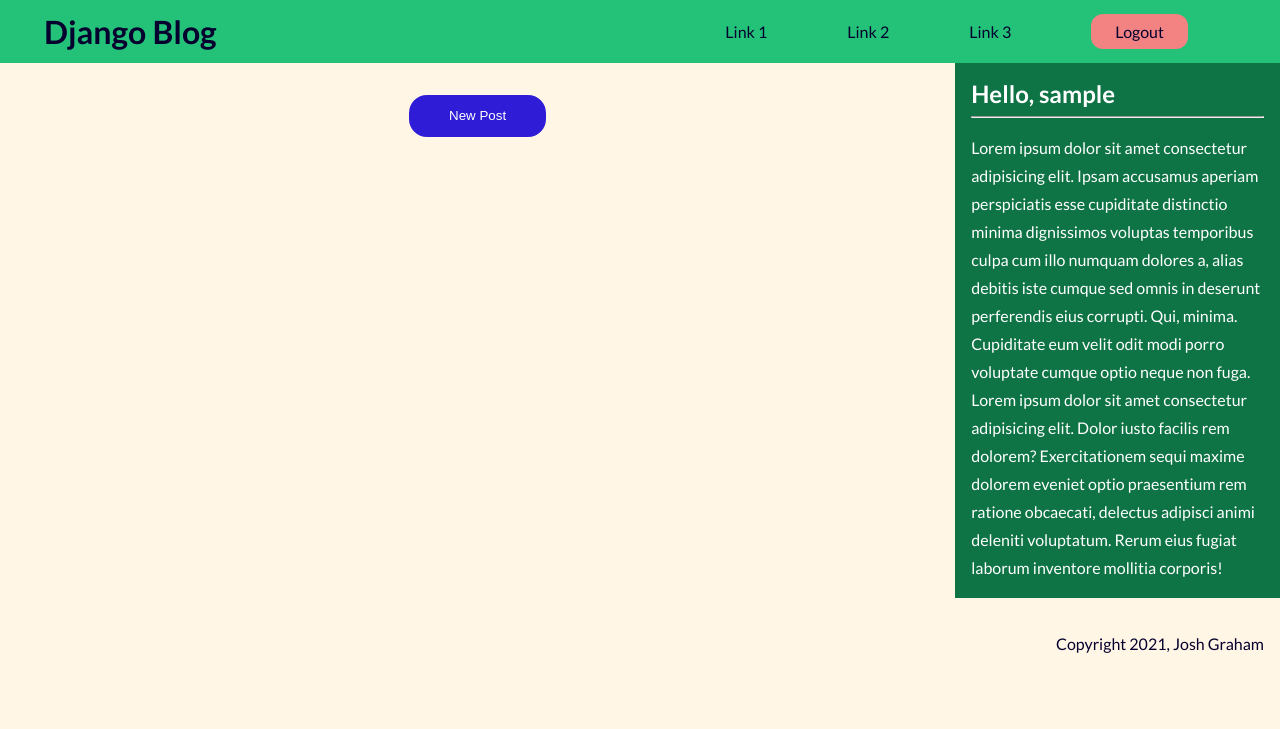
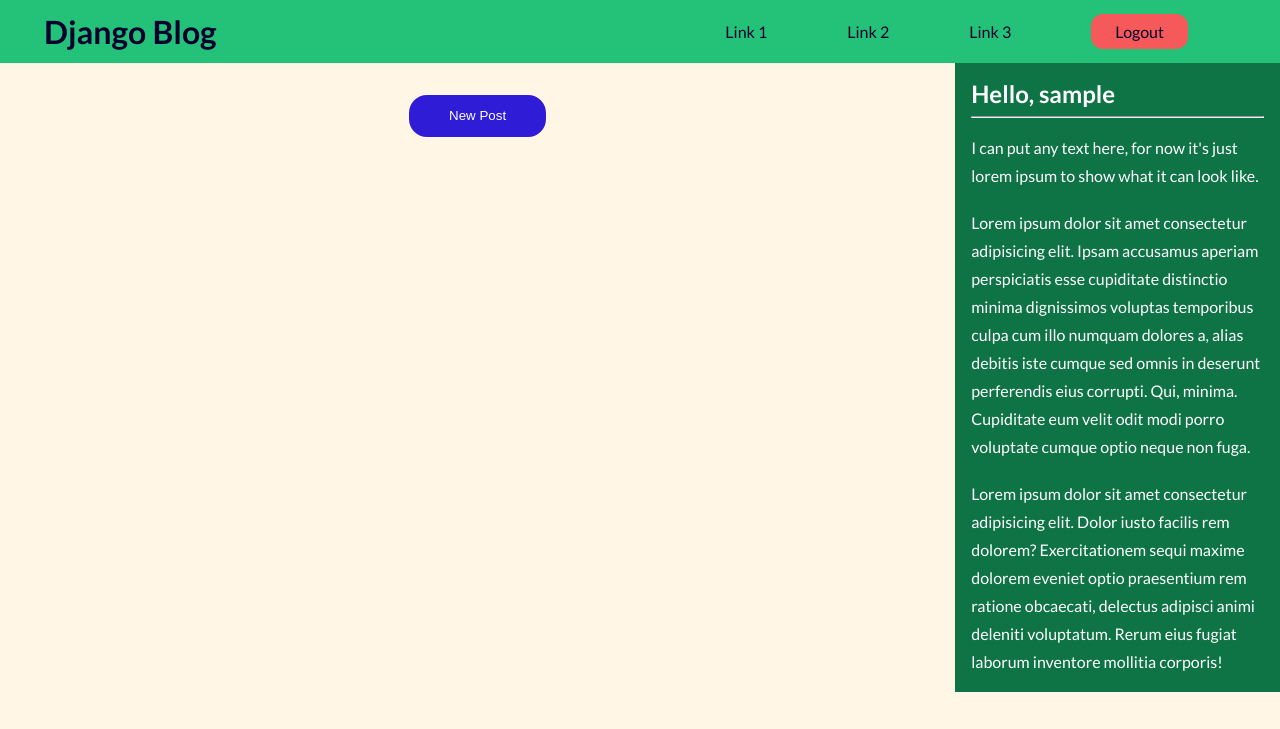
Before and after one commit to JoshGraham14/django-blog, a Django app: page / in a window 1280 px wide. Shown: the top 729 px of the page. Run offline with Django 3.2, Linux system fonts and the light colour scheme; the visitor is signed in with stand-in values (Sample User, id 1); data that the repository does not hold is empty.

Commit message:
Added some extra content to pages

```diff
--- a/blog/templates/index.html
+++ b/blog/templates/index.html
@@ -19,12 +19,17 @@
     <h2>Hello, {{ request.user }}</h2>
     <hr>
     <p>
+        I can put any text here, for now it's just lorem ipsum to show what it can look like.
+    </p>
+    <br>
+    <p>
         Lorem ipsum dolor sit amet consectetur adipisicing elit. Ipsam accusamus
         aperiam perspiciatis esse cupiditate distinctio minima dignissimos voluptas
         temporibus culpa cum illo numquam dolores a, alias debitis iste cumque sed
         omnis in deserunt perferendis eius corrupti. Qui, minima. Cupiditate eum
         velit odit modi porro voluptate cumque optio neque non fuga.
     </p>
+    <br>
     <p>
         Lorem ipsum dolor sit amet consectetur adipisicing elit. Dolor iusto facilis
         rem dolorem? Exercitationem sequi maxime dolorem eveniet optio praesentium
--- a/static/css/blog.css
+++ b/static/css/blog.css
@@ -63,7 +63,7 @@ body {
 }
 
 .logout-btn {
-	background: rgb(243, 131, 131);
+	background: rgb(245, 89, 89);
 	padding: 0.5em 1.5em;
 	border-radius: 0.75em;
 }
```
Also changed, not shown: blog/templates/postdetail.html (+7 -1 lines).
